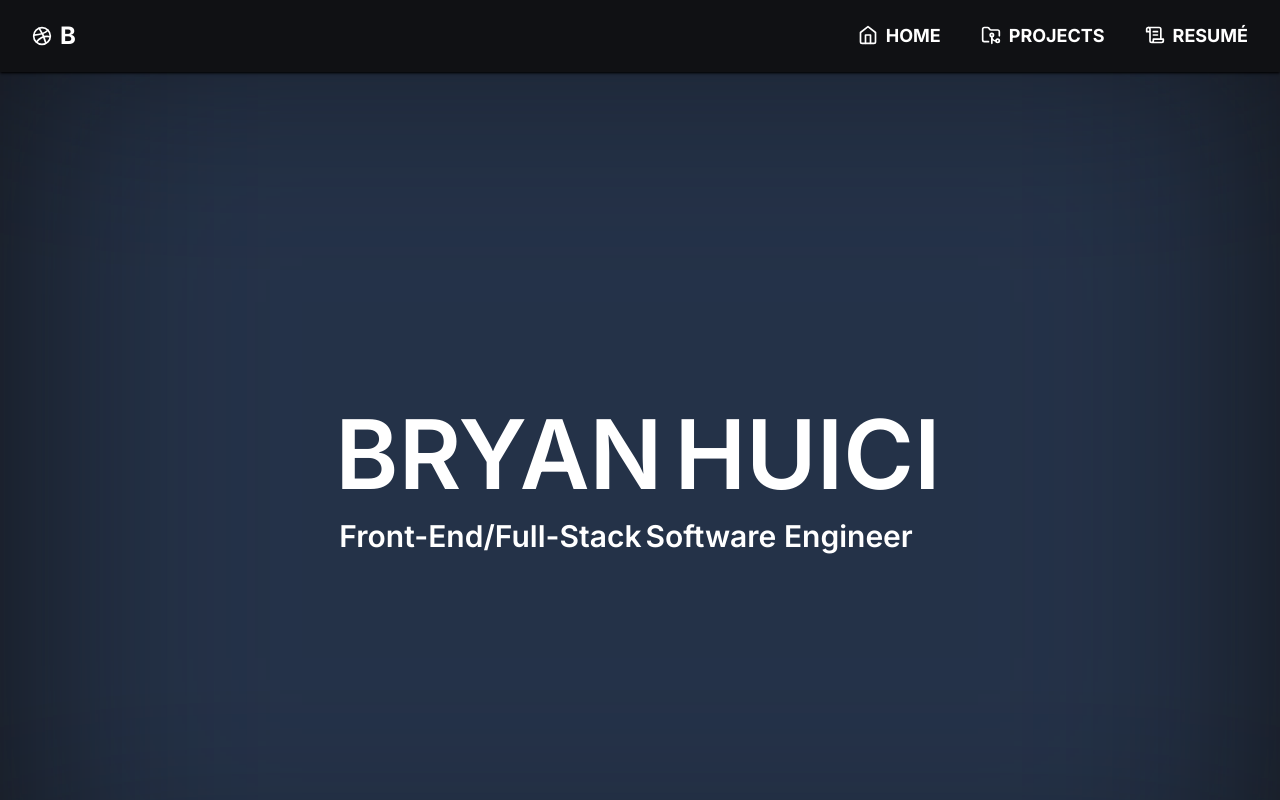
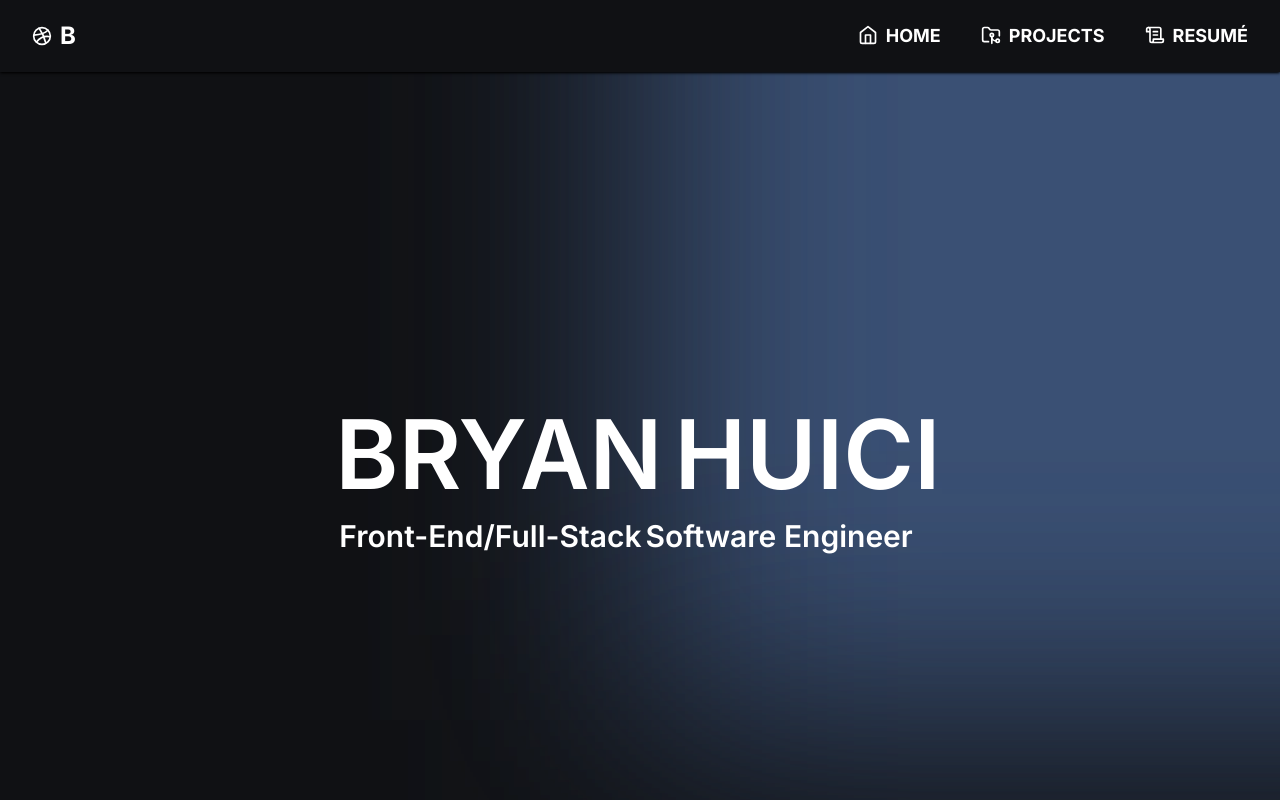
Before and after one commit to ballinyouup/bryan-huici-portfolio, a Next.js app: page / in a window 1280 px wide. Shown: the top 800 px of the page. Built offline with nearby package versions, Linux system fonts and the light colour scheme; what prettier-plugin-tailwindcss would draw is missing.

Commit message:
testing new blur

```diff
--- a/src/components/ui/hero.tsx
+++ b/src/components/ui/hero.tsx
@@ -17,8 +17,8 @@ export default function Hero() {
                     <span>Software Engineer</span>
                 </p>
             </div>
-            <div className="absolute -left-1/4 top-1/2 z-10 flex h-full w-full -translate-y-1/2 translate-x-1/4 flex-col items-start justify-center gap-4">
-                <div className="h-1/2 w-1/2 bg-accent !blur-[96px] !brightness-200 sm:h-full sm:w-full sm:!blur-[128px] sm:!brightness-125" />
+            <div className="absolute left-1/4 top-1/2 z-10 h-full w-full -translate-y-3/4 translate-x-1/4 gap-4">
+                <div className="h-full w-full bg-accent !blur-[128px] !brightness-200" />
             </div>
             <DownArrow />
         </div>
```
